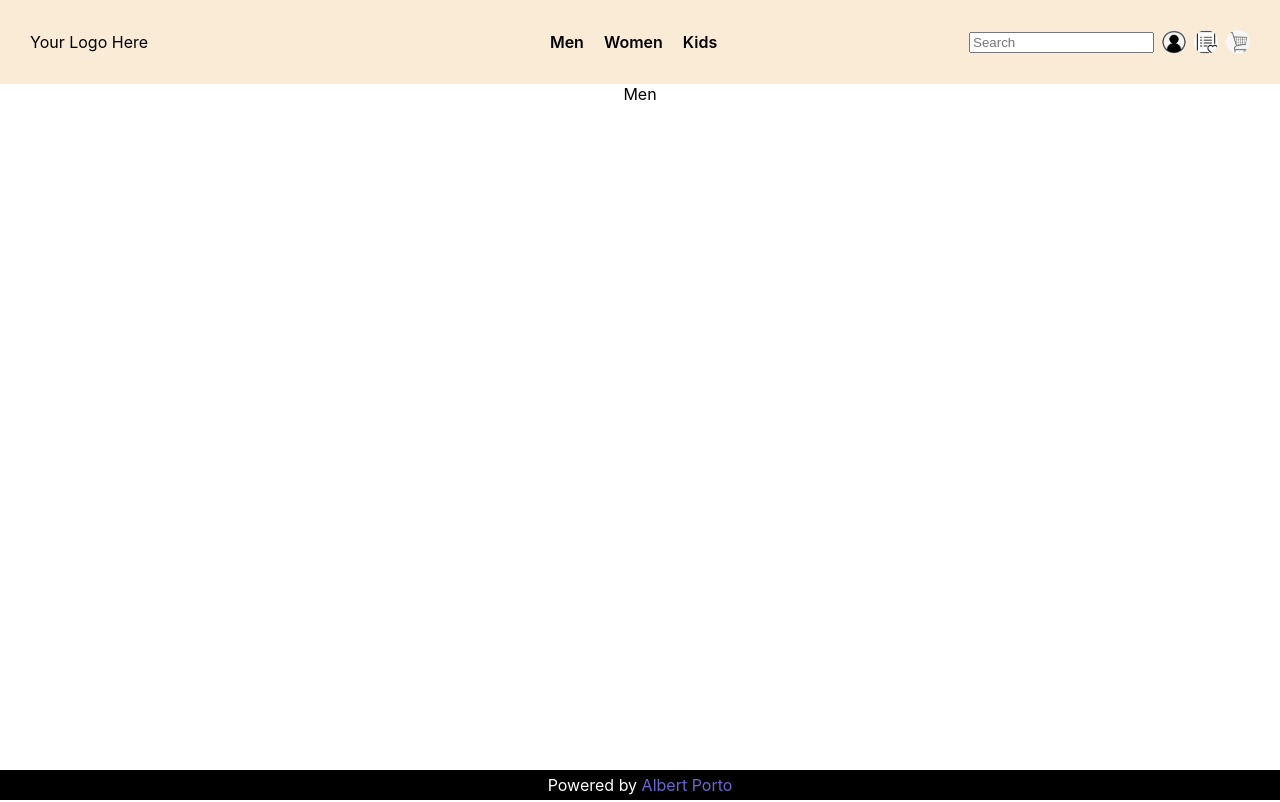
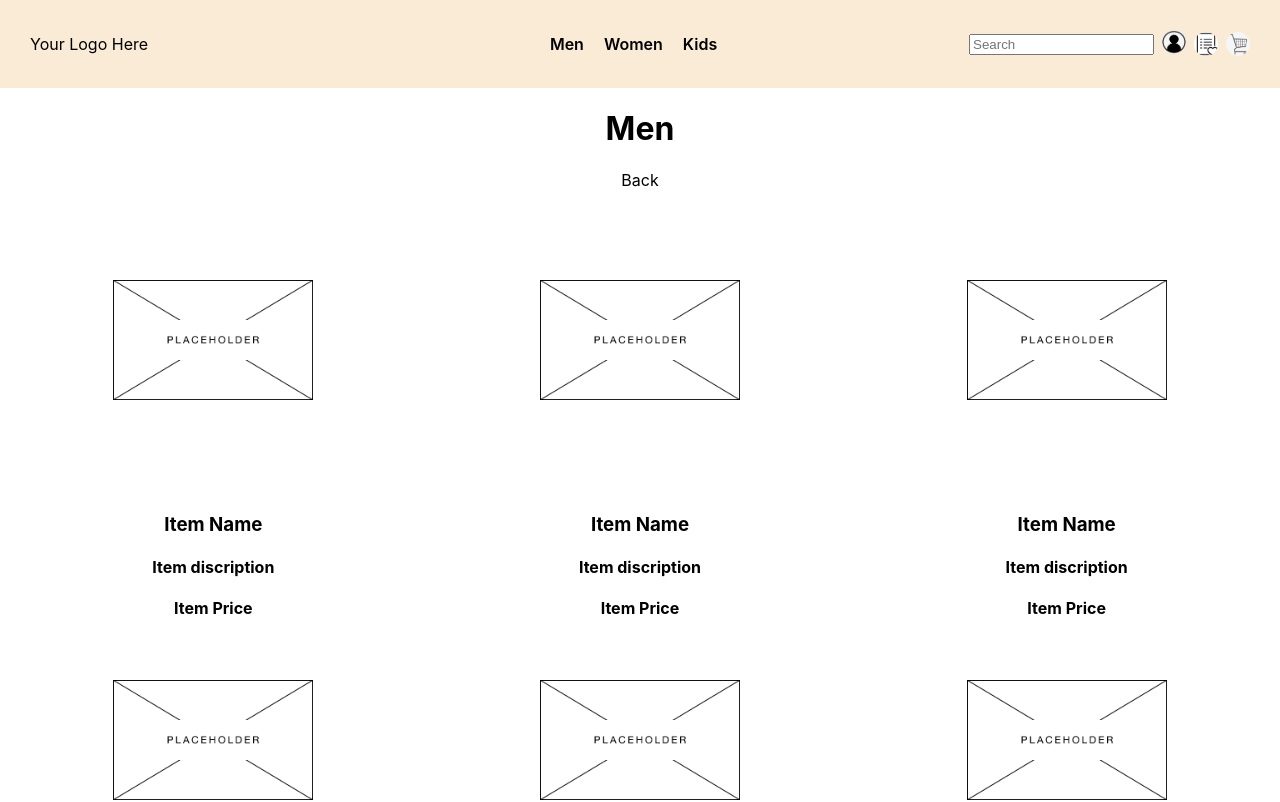
Before and after one commit to portoalbert/web-market-frontend, a React (Create React App) app: page /men in a window 1280 px wide. Shown: the top 802 px of the page. Built offline with nearby package versions, Linux system fonts and the light colour scheme.

Commit message:
Skeleton ready to implement Backend

```diff
--- a/src/App.css
+++ b/src/App.css
@@ -105,13 +105,67 @@ a {
 .carousel img {
   width: 33%
 }
-.carousel {
+.carouselmain {
+  display: flex;
   grid-row: 3/4;
   grid-column: 1/3;
+  align-items: center;
+  justify-content: center;
+}
+.carousel {
   display: flex;
   padding-left: 10%;
   gap: 30px;
   padding: 20px;
   height: 20rem;
   overflow: scroll;
+  overflow: hidden;
+  align-items: center;
 }
+.card {
+background-color: aquamarine;
+}
+.loginmain {
+  margin-top: 10%;
+  display: flex;
+  flex-direction: column;
+  justify-content: center;
+  align-items: center;
+}
+.login {
+  display: flex;
+  flex-direction: column;
+  align-items: center;
+  justify-content: center;
+  width: 50%;
+  gap: 30px;
+}
+.login div {
+  display: flex;
+  flex-direction: column;
+  align-items: center;
+  justify-content: center;
+}
+.login input{
+  width: 250px;
+}
+.shopcard {
+  width: 200px;
+  height: 400px;
+}
+.shopcard img {
+  width: 200px;
+  height: 300px;
+  object-fit: contain;
+}
+.itemlistmain{
+  max-height: fit-content;
+  overflow: scroll;
+  margin: 0;
+}
+.itemgrid {
+  display: grid;
+  grid-template-columns: 1fr 1fr 1fr;
+  grid-template-rows: auto;
+  justify-items: center;
+}
--- a/src/App.js
+++ b/src/App.js
@@ -6,6 +6,7 @@ import Women from "./pages/Women";
 import Men from "./pages/Men.js";
 import Kids from "./pages/Kids.js";
 import PageFooter from "./components/PageFooter";
+import Login from "./pages/Login";
 
 function App() {
   return (
@@ -16,6 +17,7 @@ function App() {
         <Route path="/men" element={<Men />} />
         <Route path="/women" element={<Women />} />
         <Route path="/kids" element={<Kids />} />
+        <Route path="/login" element={<Login />} />
       </Routes>
       <PageFooter />
     </div>
--- a/src/components/Carousel.js
+++ b/src/components/Carousel.js
@@ -2,22 +2,80 @@ import React, { useEffect } from "react";
 import { useState } from "react";
 import getArray from "../assets/PRODUCTSARRAY.JS";
 
+import tempPic from "../img/placeholder.png";
+const PRODUCTSARRAY = [
+  {
+    name: "Product1",
+    price: 9.99,
+    description: "Placeholder description",
+    image: tempPic,
+  },
+  {
+    name: "Product2",
+    price: 9.99,
+    description: "Placeholder description",
+    image: tempPic,
+  },
+  {
+    name: "Product3",
+    price: 9.99,
+    description: "Placeholder description",
+    image: tempPic,
+  },
+  {
+    name: "Product4",
+    price: 9.99,
+    description: "Placeholder description",
+    image: tempPic,
+  },
+  {
+    name: "Product5",
+    price: 9.99,
+    description: "Placeholder description",
+    image: tempPic,
+  },
+  {
+    name: "Product6",
+    price: 9.99,
+    description: "Placeholder description",
+    image: tempPic,
+  },
+];
+
 export default function Carousel() {
   const [currentCards, setCurrentCards] = useState([]);
+  const [nextCards, setNextCards] = useState([]);
+  const [carouselToggle, setCarouselToggle] = useState(true);
 
   function cardShuffler() {
     const tempArray = [];
-    tempArray.push(getArray[0]);
-    tempArray.push(getArray[1]);
-    tempArray.push(getArray[2]);
+    const tempArrayTwo = [];
+    tempArray.push(PRODUCTSARRAY[0]);
+    tempArray.push(PRODUCTSARRAY[1]);
+    tempArray.push(PRODUCTSARRAY[2]);
+    tempArrayTwo.push(PRODUCTSARRAY[3]);
+    tempArrayTwo.push(PRODUCTSARRAY[4]);
+    tempArrayTwo.push(PRODUCTSARRAY[5]);
     setCurrentCards(tempArray);
-    console.log("current cards", currentCards);
-    console.log(getArray[0]);
+    setNextCards(tempArrayTwo);
+  }
+  function onClickHandler() {
+    if (carouselToggle === true) {
+      setCarouselToggle(false);
+    } else {
+      setCarouselToggle(true);
+    }
   }
   useEffect(() => {
     cardShuffler();
   }, []);
   return (
+    <div className="carouselmain">
+      <button onClick={() => onClickHandler()} id="buttonleft">
+        {" "}
+        Left{" "}
+      </button>
+      {carouselToggle ? (
         <div className="carousel">
           {currentCards.map((item, index) => (
             <div className="card" key={index}>
@@ -27,5 +85,20 @@ export default function Carousel() {
             </div>
           ))}
         </div>
+      ) : (
+        <div className="carousel">
+          {nextCards.map((item, index) => (
+            <div className="card" key={index}>
+              <img src={item.image} alt="Placeholder " />
+              <h3>{item.name}</h3>
+              <h4>{item.price}</h4>
+            </div>
+          ))}
+        </div>
+      )}
+      <button onClick={() => onClickHandler()} id="buttonright">
+        Right
+      </button>
+    </div>
   );
 }
--- /dev/null
+++ b/src/components/ItemList.js
@@ -0,0 +1,21 @@
+import React from "react";
+import { Link } from "react-router-dom";
+import ShopCard from "./ShopCard";
+
+export default function ItemList() {
+  return (
+    <div className="itemlistmain">
+      <div className="toplinks">
+        <Link to="/">Back</Link>
+        <div className="itemgrid">
+          <ShopCard />
+          <ShopCard />
+          <ShopCard />
+          <ShopCard />
+          <ShopCard />
+          <ShopCard />
+        </div>
+      </div>
+    </div>
+  );
+}
--- a/src/components/Navbar.js
+++ b/src/components/Navbar.js
@@ -17,7 +17,9 @@ export default function Navbar() {
       </div>
       <div className="search">
         <input type="text" name="search" placeholder="Search" />
-        <img src={loginIcon} alt="Login Icon" />
+        <Link to="/login">
+          <img src={loginIcon} alt="Login Icon" />
+        </Link>
         <img src={wishListIcon} alt="Wish List Icon" />
         <img src={cartIcon} alt="Shopping Cart" />
       </div>
--- /dev/null
+++ b/src/components/ShopCard.js
@@ -0,0 +1,13 @@
+import React from "react";
+import tempPic from "../img/placeholder.png";
+
+export default function ShopCard() {
+  return (
+    <div className="shopcard">
+      <img src={tempPic} alt="Temporary" />
+      <h3>Item Name</h3>
+      <h4>Item discription</h4>
+      <h4>Item Price</h4>
+    </div>
+  );
+}
--- a/src/pages/Kids.js
+++ b/src/pages/Kids.js
@@ -1,5 +1,11 @@
 import React from "react";
+import ItemList from "../components/ItemList";
 
 export default function Kids() {
-  return <div>Kids</div>;
+  return (
+    <div>
+      <h1>Kids</h1>
+      <ItemList />
+    </div>
+  );
 }
--- /dev/null
+++ b/src/pages/Login.js
@@ -0,0 +1,20 @@
+import React from "react";
+
+export default function Login() {
+  return (
+    <div className="loginmain">
+      <h1>Login</h1>
+      <form className="login">
+        <div>
+          <input type="text" name="username" />
+          <label htmlFor="username">Username</label>
+        </div>
+        <div>
+          <input type="password" name="password" />
+          <label htmlFor="password">Password</label>
+        </div>
+        <button type="submit"> Login</button>
+      </form>
+    </div>
+  );
+}
--- a/src/pages/Men.js
+++ b/src/pages/Men.js
@@ -1,5 +1,12 @@
 import React from "react";
+import ItemList from "../components/ItemList";
+import ShopCard from "../components/ShopCard";
 
 export default function Men() {
-  return <div>Men</div>;
+  return (
+    <div>
+      <h1>Men</h1>
+      <ItemList />
+    </div>
+  );
 }
--- a/src/pages/Women.js
+++ b/src/pages/Women.js
@@ -1,5 +1,11 @@
 import React from "react";
+import ItemList from "../components/ItemList";
 
 export default function Women() {
-  return <div>Women</div>;
+  return (
+    <div>
+      <h1>Woman</h1>
+      <ItemList />
+    </div>
+  );
 }
```
Lines whose indentation alone changed are shown as unchanged.
